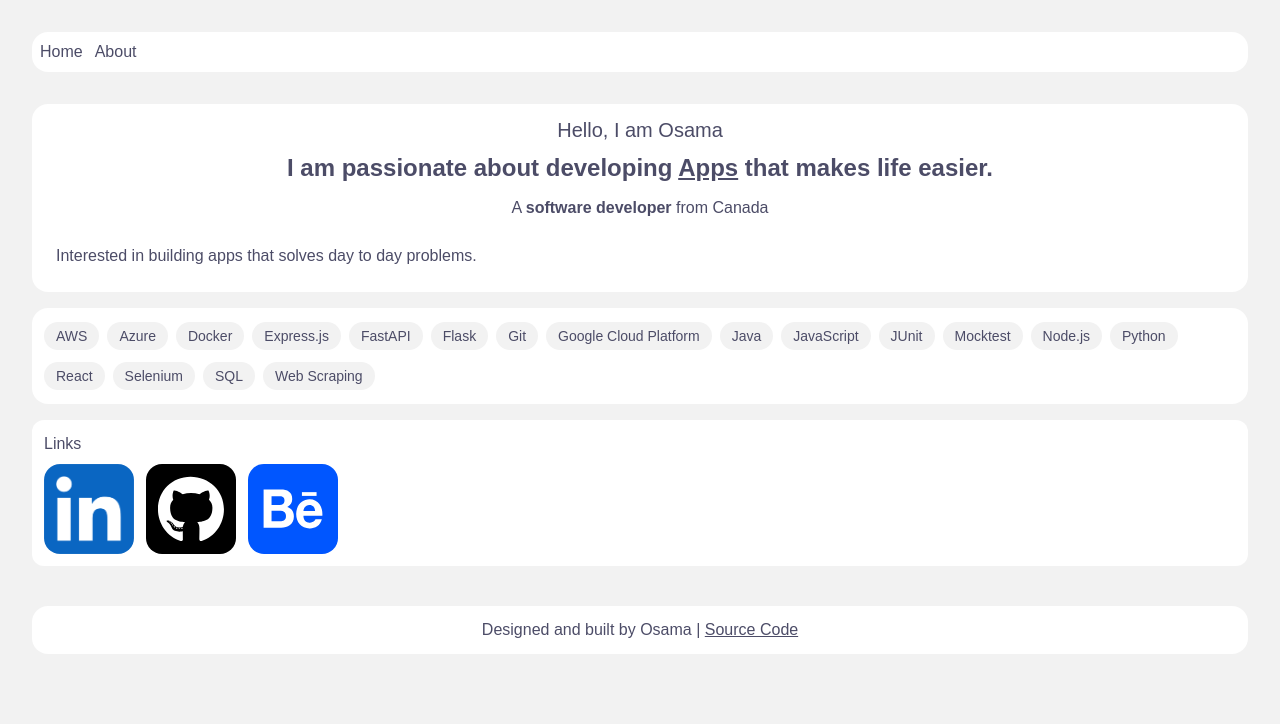
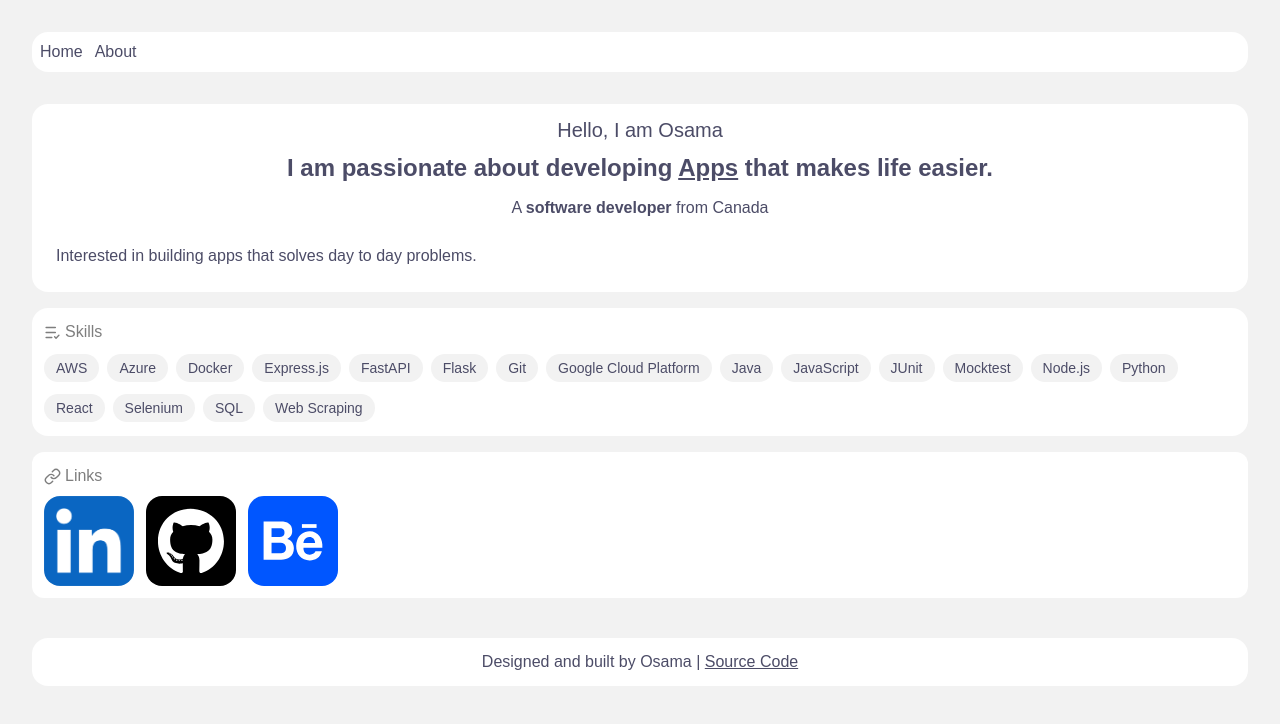
Before and after one commit to osamaaabdullah/oasalim.com, a React (Vite) app: page /about in a window 1280 px wide. Shown: the top 724 px of the page. Built offline with nearby package versions, Linux system fonts and the light colour scheme.

Commit message:
add icon to components

```diff
--- a/src/components/AboutCard.tsx
+++ b/src/components/AboutCard.tsx
@@ -1,8 +1,12 @@
+import { MoveRightIcon } from "lucide-react"
+import { Link } from "react-router-dom"
+
 const AboutCard = () => {
   return (
     <div className="bg-white p-3 rounded-xl text-left mx-auto my-2">
         <h2 className="font-medium text-xl mb-2"> Hello, I am Osama</h2>
         <p className="text-justify"> A software developer from Canada interested in building apps that solves day to day problems.</p>
+        <Link to={"/about"}><button className="bg-[#171717] text-white flex gap-2 px-3 py-2 rounded-full my-2">Learn more <MoveRightIcon className="my-auto" size={20}/></button></Link>
     </div>
   )
 }
--- a/src/components/ProjectCard.tsx
+++ b/src/components/ProjectCard.tsx
@@ -1,7 +1,9 @@
+import { FileBraces } from "lucide-react"
+
 const ProjectCard = () => {
   return (
     <div className="text-justify bg-white rounded-2xl mx-auto my-2 p-3">
-        <p className="mb-4">Projects</p>
+        <p className="mb-4 flex gap-1 text-[#7E7E7E]"><FileBraces size={18} className="my-auto"/>Projects</p>
         <div className="flex gap-6">
             <a>
                 <img src="/grocery-scout-logo.svg" width={80}/>
--- a/src/components/SkillsCard.tsx
+++ b/src/components/SkillsCard.tsx
@@ -1,14 +1,19 @@
+import { ListCheck } from "lucide-react"
+
 const SkillsCard = () => {
   const skills = ["AWS", "Azure", "Docker", "Express.js", "FastAPI", "Flask", "Git", "Google Cloud Platform", "Java", "JavaScript", "JUnit", "Mocktest", "Node.js", "Python", "React", "Selenium", "SQL", "Web Scraping"]
   const style = "bg-[#F2F2F2] p-1 rounded-full text-sm px-3 my-0.5"
 
   return (
-    <div className="flex flex-wrap mx-auto my-4 bg-white p-3 rounded-2xl gap-2">
-      {
-        skills.map(skill =>
-          <span key={skill} className={style}>{skill}</span>
-        )
-      }
+    <div className="mx-auto my-4 bg-white p-3 rounded-2xl">
+      <p className="text-left mb-2 flex gap-1 text-[#7E7E7E]"><ListCheck size={17} className="my-auto"/>Skills</p>
+      <div className="flex flex-wrap gap-2">
+        {
+          skills.map(skill =>
+            <span key={skill} className={style}>{skill}</span>
+          )
+        }
+      </div>
     </div>
   )
 }
--- a/src/components/SocialMediaCard.tsx
+++ b/src/components/SocialMediaCard.tsx
@@ -1,7 +1,9 @@
+import { Link } from "lucide-react"
+
 const SocialMediaCard = () => {
   return (
     <div className="bg-white rounded-xl text-justify p-3 mx-auto my-2">
-        <p className="mb-2">Links</p>
+        <p className="mb-2 flex gap-1 text-[#7E7E7E]"><Link className="my-auto" size={17}/>Links</p>
         <div className="flex gap-3">
             <a href="https://www.linkedin.com/in/osama-abdullah-bin-salim-241b79306" target="blank">
                 <img className="rounded-2xl" src="/linkedin-logo.svg" width={90}/>
```
